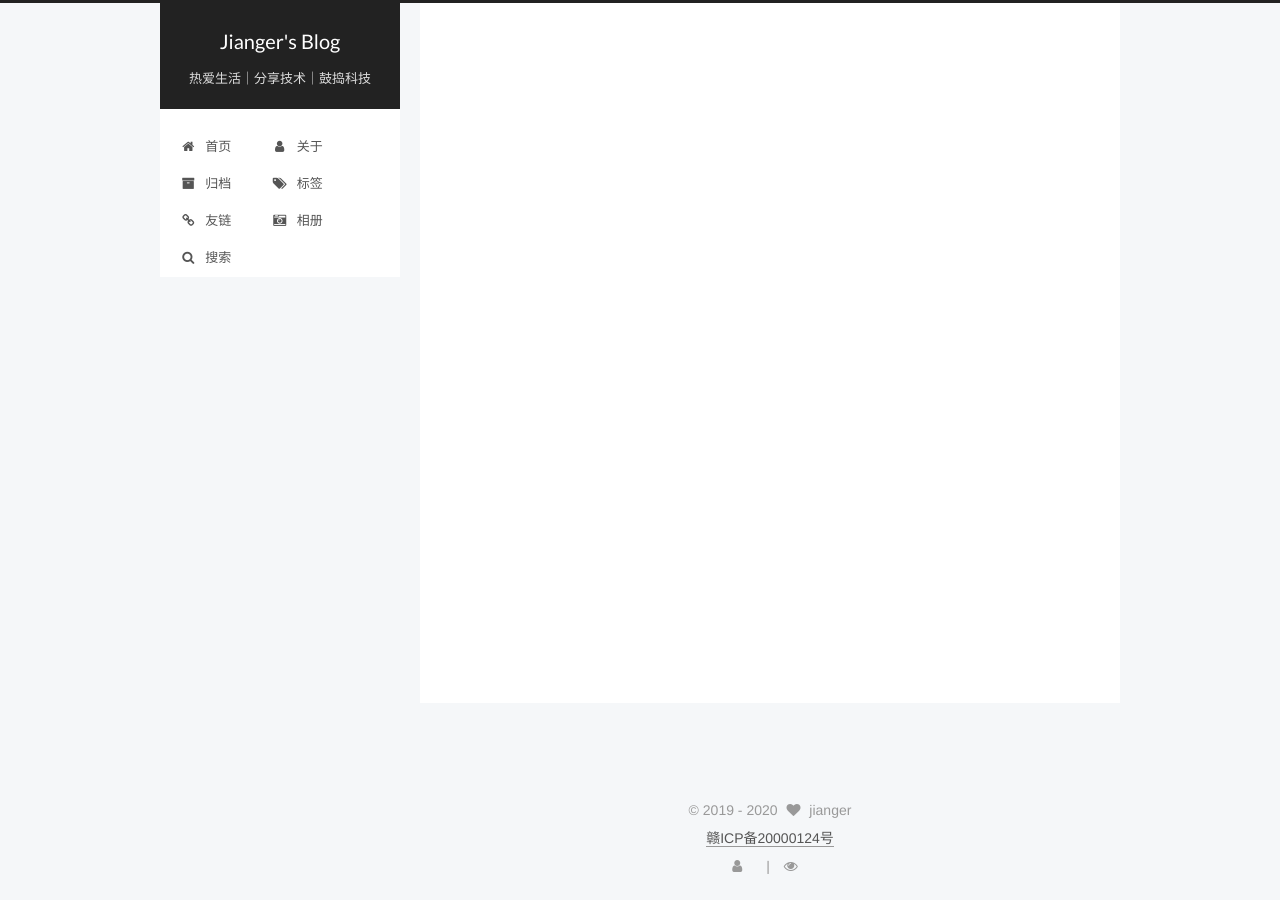
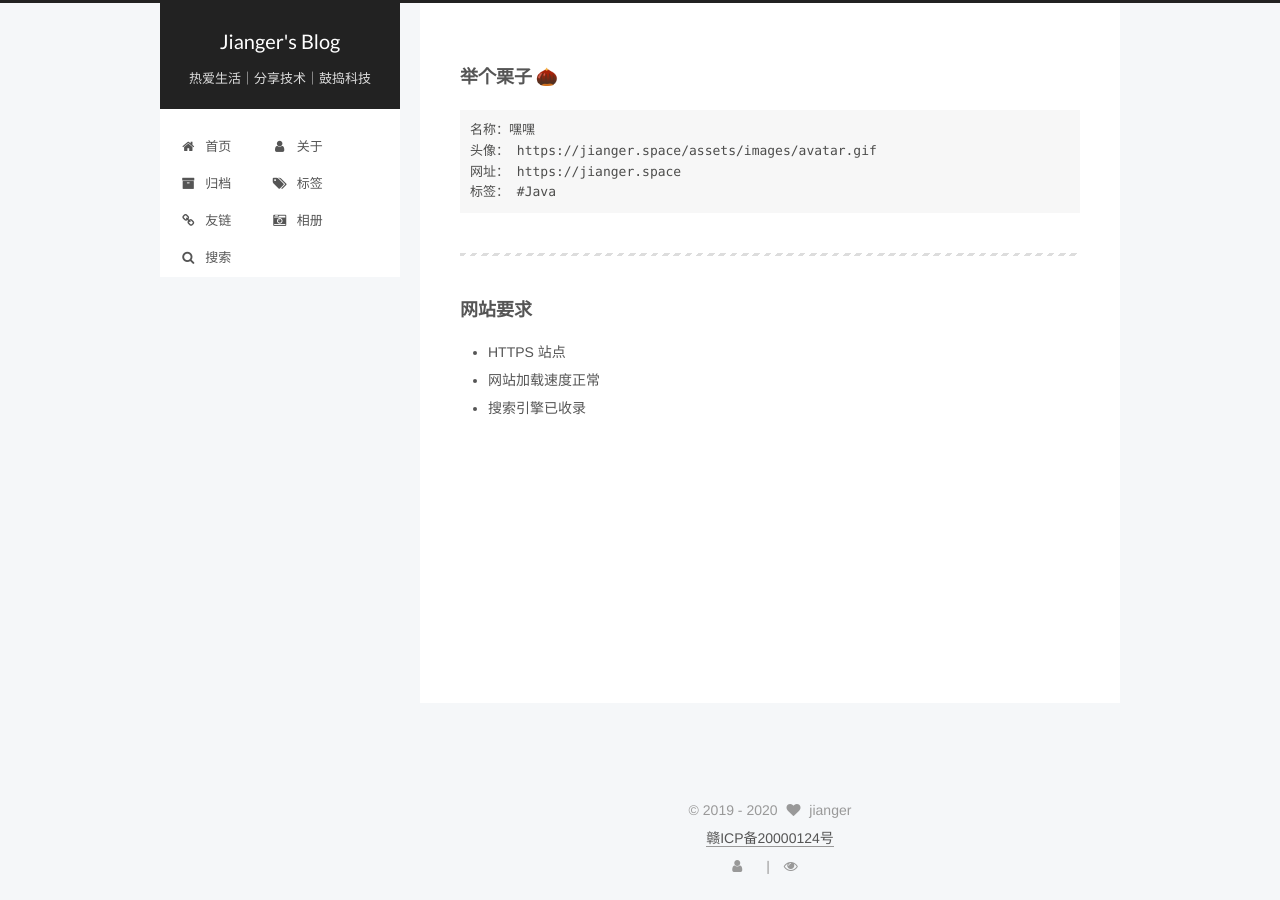
Before and after one commit to jiangsang/jiangsang.github.io, a Jekyll site: the page built from links/index.md, in a window 1280 px wide. Built offline with Jekyll 4.4.1, drawn with Linux system fonts in a browser that asks for light colours; nearby versions of some CDN libraries; comment, search, counter and statistics services are not loaded; our own code applies the rules of GitHub Pages for plain Markdown files.

Commit message:
更新友链

````diff
--- a/_includes/_partials/album.html
+++ b/_includes/_partials/album.html
@@ -166,7 +166,7 @@
 				<li><a href="/archives/"><i class="menu-item-icon fa fa-fw fa-archive"></i>归档</a></li>
 				<li><a href="/tags/"><i class="menu-item-icon fa fa-fw fa-tags"></i>标签</a></li>
 				<li><a href="/life/"><i class="menu-item-icon fa fa-fw fa-link"></i>友链</a></li>
-				<li class="active"><i class="menu-item-icon fa fa-fw fa-camera-retro"></i>相册</li>
+				<li class="active"><a href="/album/"><i class="menu-item-icon fa fa-fw fa-camera-retro"></i>相册</a></li>
 			</ul>
 		</div>
 		</div>
--- a/_includes/album.html
+++ b/_includes/album.html
@@ -6,6 +6,7 @@
 {% endif %}
 <html class="{{ html_class | downcase }}" lang="{{ site.language }}">
 <head>
+<meta http-equiv="Content-Security-Policy" content="upgrade-insecure-requests">
 {% include _partials/head.html %}
 {% include _partials/head/custom-head.html %}
 
--- a/_layouts/links.html
+++ /dev/null
@@ -1,6 +0,0 @@
----
-layout: layout
----
-
-{% assign __ = site.data.languages[site.language] %}
-{% include links.html %}
--- a/links/index.html
+++ /dev/null
@@ -1,3 +0,0 @@
----
-layout: links
----
--- /dev/null
+++ b/links/index.md
@@ -0,0 +1,17 @@
+---
+layout: layout
+
+---
+
+### 举个栗子 🌰
+```
+名称：嘿嘿
+头像： https://jianger.space/assets/images/avatar.gif
+网址： https://jianger.space
+标签： #Java
+```
+---
+### 网站要求
+- HTTPS 站点
+- 网站加载速度正常
+- 搜索引擎已收录
````
Also changed, not shown: _includes/links.html (deleted).
